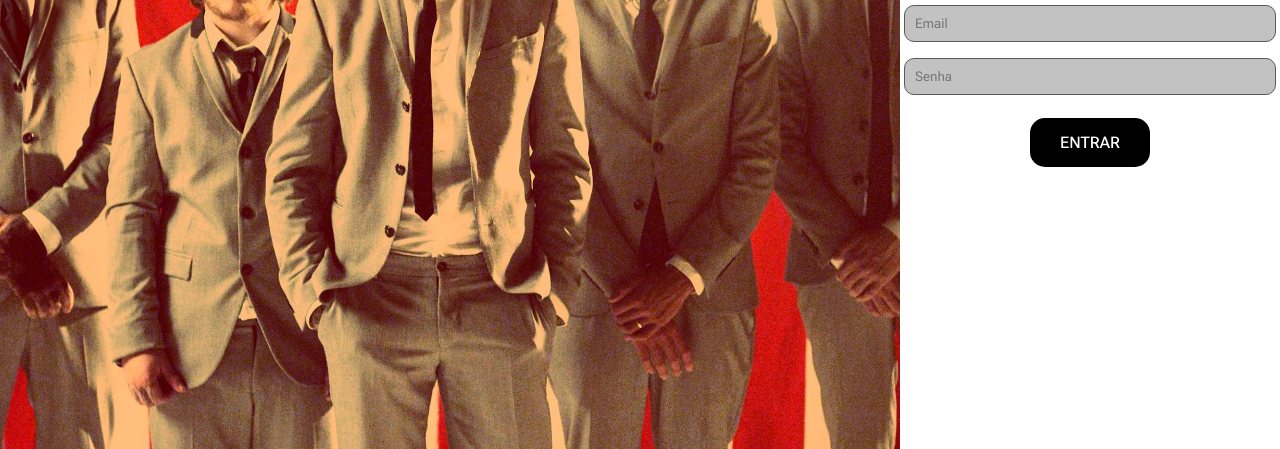
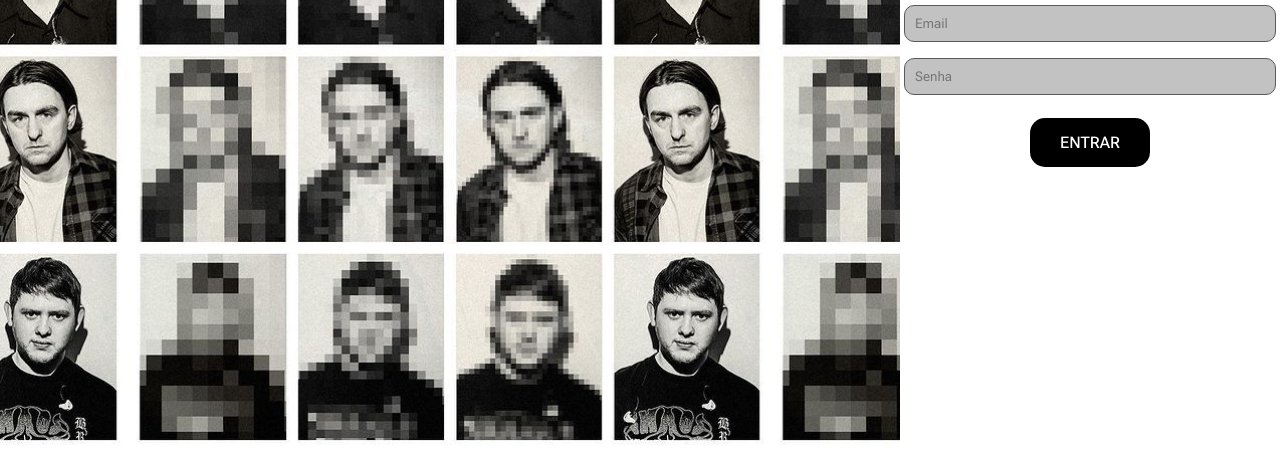
Before and after one commit to GiovannaTracinkasMenesio/Bring-Me-The-Horizon, a website: page web-data-viz/public/login.html in a window 1280 px wide. Shown: the part 351-800 px from the top of the page. Drawn offline with Linux system fonts and the light colour scheme; a web font is replaced by a local one.

Commit message:
Adicionando nova imagem ao login

```diff
--- a/web-data-viz/public/login.html
+++ b/web-data-viz/public/login.html
@@ -11,7 +11,7 @@
 
 <body>
     <div class="container">
-      <div class="div_img">
+        <div class="div_img_login">
         </div>
         <div class="cadastro">
             <h1>Faça Login</h1>
@@ -20,7 +20,7 @@
                 <input type="text" id="ipt_cadastro_email" placeholder="Email" required class="input">
                 <input type="password" id="ipt_cadastro_senha" placeholder="Senha" required class="input">
                 <br>
-          <button onclick="entrar()" class="botao_cadastro">ENTRAR</button>
+                <button onclick="entrar()" class="botao_login">ENTRAR</button>
             </div>
         </div>
     </div>
@@ -73,7 +73,6 @@
 
         return false;
     }
-
 </script>
 
 </html>
--- a/web-data-viz/public/styles.css
+++ b/web-data-viz/public/styles.css
@@ -31,7 +31,7 @@ body {
   width: 100vw;
 }
 
-.div_img {
+.div_img_cadastro {
   background-image: url(./images/SRmgTmx.jpg);
   width: 75vw;
   height: 100vh;
@@ -40,6 +40,16 @@ body {
   background-repeat: no-repeat;
   text-align: center;
   display: flex;
+  justify-content: center;
+}
+
+.div_img_login {
+  background-image: url(./images/92fe028a28d04ad8620b0cbb8822e0ff.jpg);
+  width: 75vw;
+  height: 100vh;
+  background-position: center;
+  display: flex;
+  background-size: contain;
   justify-content: center;
 }
 
@@ -115,7 +125,9 @@ button {
 .botao_cadastro:hover {
   background-color: #76100b;
 }
-
+.botao_login:hover{
+  background-color: #272727;
+}
 a {
   color: #ffffff;
   text-decoration: none;
```
Lines whose indentation alone changed are shown as unchanged.
